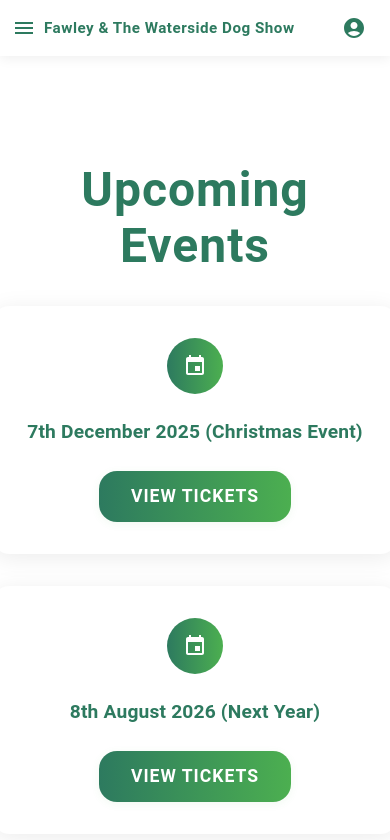
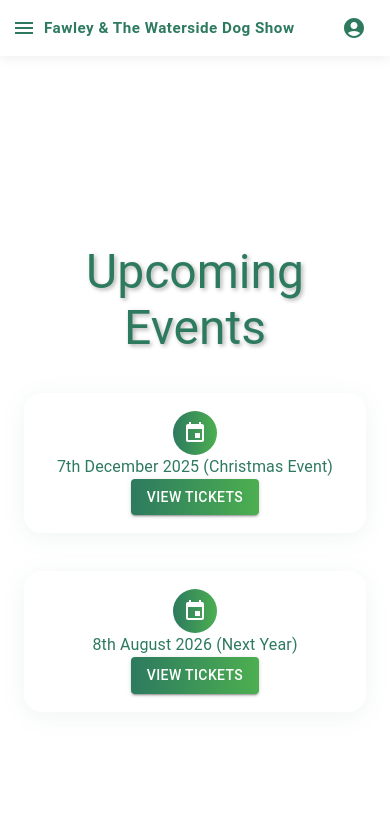
Before and after one commit to eddiemosh/fawley-waterside-dog-show, a React (Create React App) app: page /events in a window 390 px wide. Shown: the top 840 px of the page. Built offline with nearby package versions, Linux system fonts and the light colour scheme.

Commit message:
what to expect udpated formatting disabled profile

```diff
--- a/src/App.js
+++ b/src/App.js
@@ -15,6 +15,7 @@ import Donations from "./components/payments/donations";
 import DonationSuccess from "./components/donation-complete/donation-success";
 import DonationFailure from "./components/donation-complete/donation-failure";
 import AboutUs from "./components/about-us/about-us";
+import WhatToExpect from "./components/what-to-expect/what-to-expect";
 // import About from './components/about/about';
 // import WhatToExpect from './components/about/what-to-expect';
 // import Contact from './components/about/contact';
@@ -37,7 +38,7 @@ function App() {
                 <Route path="/donation-success" element={<DonationSuccess />} />
                 <Route path="/donation-failure" element={<DonationFailure />} />
                 <Route path="/about" element={<AboutUs/>}/>
-                {/*<Route path="/what-to-expect" element={<WhatToExpect/>}/>*/}
+                <Route path="/what-to-expect" element={<WhatToExpect/>}/>
                 {/*<Route path="/contact" element={<Contact/>}/>*/}
                 <Route path="*" element={<Home/>}/> {/* Redirect to Home for any unknown routes */}
             </Routes>
--- a/src/components/events/events.css
+++ b/src/components/events/events.css
@@ -87,3 +87,58 @@
         font-size: 1rem; /* Reduce button size for mobile */
     }
 }
+
+@media (max-width: 600px) {
+    .upcoming-events {
+        font-size: 1.5rem;
+        margin-top: 24px;
+        color: #2d7a5f;
+        font-weight: 700;
+        letter-spacing: 1px;
+    }
+    .events-container {
+        flex-direction: column;
+        align-items: center;
+        gap: 20px;
+    }
+    .event-box {
+        width: 90%;
+        max-width: 340px;
+        background: #fff;
+        border-radius: 18px;
+        box-shadow: 0 4px 24px rgba(45,122,95,0.08);
+        padding: 18px 10px;
+        font-size: 1rem;
+        margin: 0 0 18px 0;
+    }
+    .event-icon {
+        background: linear-gradient(90deg, #2d7a5f 0%, #4caf50 100%) !important;
+        color: #fff !important;
+        font-size: 2rem !important;
+        width: 44px !important;
+        height: 44px !important;
+        margin-bottom: 8px;
+    }
+    .event-date {
+        font-size: 1.05rem;
+        font-weight: 600;
+        color: #2d7a5f;
+        margin-bottom: 10px;
+        text-align: center;
+    }
+    .view-tickets-button {
+        font-size: 1rem;
+        border-radius: 18px;
+        padding: 10px 24px;
+        background: linear-gradient(90deg, #2d7a5f 0%, #4caf50 100%);
+        color: #fff;
+        font-weight: 600;
+        letter-spacing: 1px;
+        border: none;
+        min-width: 120px;
+        box-shadow: 0 2px 8px rgba(76,175,80,0.08);
+    }
+    .view-tickets-button:hover {
+        background: linear-gradient(90deg, #388e3c 0%, #2d7a5f 100%);
+    }
+}
--- a/src/components/events/events.js
+++ b/src/components/events/events.js
@@ -19,59 +19,22 @@ const Events = () => {
 
     return (
         <Container maxWidth="sm" style={{ minHeight: '100vh', display: 'flex', flexDirection: 'column', justifyContent: 'center' }}>
-            <Typography variant="h3" gutterBottom style={{
-                textAlign: 'center',
-                fontWeight: 700,
-                color: '#2d7a5f',
-                marginTop: 40,
-                marginBottom: 32,
-                letterSpacing: 1
-            }}>
+            <Typography className="upcoming-events" variant="h3" gutterBottom>
                 Upcoming Events
             </Typography>
-            <Box style={{ display: 'flex', flexDirection: 'column', gap: 32, alignItems: 'center', width: '100%' }}>
+            <Box className="events-container">
                 {eventsList.map((event, index) => (
-                    <Box key={index} style={{
-                        background: '#fff',
-                        borderRadius: 18,
-                        boxShadow: '0 4px 24px rgba(0,0,0,0.08)',
-                        padding: '32px 24px',
-                        minWidth: 260,
-                        maxWidth: 400,
-                        width: '100%',
-                        display: 'flex',
-                        flexDirection: 'column',
-                        alignItems: 'center',
-                        gap: 16
-                    }}>
-                        <IconButton style={{
-                            background: 'linear-gradient(90deg, #2d7a5f 0%, #4caf50 100%)',
-                            color: '#fff',
-                            fontSize: 32,
-                            width: 56,
-                            height: 56,
-                            marginBottom: 8
-                        }}>
+                    <Box className="event-box" key={index}>
+                        <IconButton className="event-icon">
                             {event.icon}
                         </IconButton>
-                        <Typography style={{ fontSize: '1.2rem', fontWeight: 600, color: '#2d7a5f', marginBottom: 8, textAlign: 'center' }}>
+                        <Typography className="event-date">
                             {event.date}
                         </Typography>
                         <Button
+                            className="view-tickets-button"
                             variant="contained"
                             onClick={handleEventClick}
-                            style={{
-                                fontSize: '1.1rem',
-                                padding: '10px 32px',
-                                borderRadius: 18,
-                                background: 'linear-gradient(90deg, #2d7a5f 0%, #4caf50 100%)',
-                                color: '#fff',
-                                fontWeight: 600,
-                                letterSpacing: 1,
-                                border: 'none',
-                                minWidth: 140,
-                                boxShadow: '0 2px 8px rgba(76,175,80,0.08)'
-                            }}
                         >
                             View Tickets
                         </Button>
--- a/src/components/header/header.js
+++ b/src/components/header/header.js
@@ -9,8 +9,7 @@ import {
     List,
     ListItem,
     ListItemText,
-    MenuItem,
-    Menu
+    Snackbar
 } from '@mui/material';
 import MenuIcon from '@mui/icons-material/Menu';
 import AccountCircleIcon from '@mui/icons-material/AccountCircle';
@@ -18,7 +17,8 @@ import {useNavigate} from 'react-router-dom';
 
 const Header = () => {
     const [drawerOpen, setDrawerOpen] = useState(false);
-    const [anchorElProfile, setAnchorElProfile] = useState(null);
+    const [snackbarOpen, setSnackbarOpen] = useState(false);
+    const [snackbarMsg, setSnackbarMsg] = useState("");
     const navigate = useNavigate();
 
     const handleMenuClick = () => {
@@ -29,22 +29,14 @@ const Header = () => {
         setDrawerOpen(false);
     };
 
-    const handleProfileClick = (event) => {
-        setAnchorElProfile(event.currentTarget);
-    };
-
-    const handleProfileClose = () => {
-        setAnchorElProfile(null);
+    const handleProfileClick = () => {
+        setSnackbarMsg("Oops, we haven't implemented this bit yet. Come back soon!");
+        setSnackbarOpen(true);
     };
 
     const handleMenuItemClick = (page) => {
         handleDrawerClose();
         navigate(page); // Navigate to the selected page
-    };
-
-    const handleProfileItemClick = (option) => {
-        handleProfileClose();
-        console.log(option); // Handle profile menu item click logic here
     };
 
     return (
@@ -102,16 +94,14 @@ const Header = () => {
                         </List>
                     </div>
                 </Drawer>
-                <Menu
-                    anchorEl={anchorElProfile}
-                    // open={Boolean(anchorElProfile)}
-                    onClose={handleProfileClose}
-                >
-                    <MenuItem onClick={() => handleProfileItemClick('Manage Account')}>Manage Account</MenuItem>
-                    <MenuItem onClick={() => handleProfileItemClick('Settings')}>Settings</MenuItem>
-                    <MenuItem onClick={() => handleProfileItemClick('Logout')}>Logout</MenuItem>
-                </Menu>
             </Toolbar>
+            <Snackbar
+                open={snackbarOpen}
+                autoHideDuration={2000}
+                onClose={() => setSnackbarOpen(false)}
+                message={snackbarMsg}
+                anchorOrigin={{ vertical: 'top', horizontal: 'center' }}
+            />
         </AppBar>
     );
 };
--- a/src/components/tickets/ticket-selection.css
+++ b/src/components/tickets/ticket-selection.css
@@ -51,7 +51,9 @@
 
 @media (max-width: 600px) {
     .ticket-selection-title {
-        font-size: 2rem;
+        font-size: 1.3rem;
+        margin-top: 12px;
+        margin-bottom: 18px;
     }
     /* Keep 2 per row on mobile */
     .ticket-grid {
--- a/src/components/tickets/ticket-selection.js
+++ b/src/components/tickets/ticket-selection.js
@@ -162,13 +162,13 @@ const TicketSelection = () => {
     const filteredAllDog = filteredTickets.filter(t => t.section === 'All Dog');
 
     return (
-        <Container maxWidth="sm" sx={{ px: { xs: 0, sm: 2 }, minHeight: '100vh', display: 'flex', flexDirection: 'column', justifyContent: 'center' }}>
-            <Typography variant="h2" gutterBottom className="ticket-selection-title" style={{
+        <Container maxWidth="sm" sx={{ px: { xs: 0, sm: 2 }, minHeight: '100vh', display: 'flex', flexDirection: 'column', justifyContent: 'flex-start', mt: { xs: 2, sm: 6 } }}>
+            <Typography variant="h3" gutterBottom className="ticket-selection-title" style={{
                 textAlign: 'center',
                 fontWeight: 700,
                 color: '#2d7a5f',
-                marginTop: 40,
-                marginBottom: 32,
+                marginTop: 16,
+                marginBottom: 24,
                 letterSpacing: 1
             }}>
                 Select Tickets
@@ -184,7 +184,7 @@ const TicketSelection = () => {
             </Box>
 
             {/* Pedigree Section */}
-            <Accordion defaultExpanded sx={{ mb: 2, borderRadius: 2, boxShadow: '0 2px 6px rgba(45,122,95,0.08)' }}>
+            <Accordion defaultExpanded={false} sx={{ mb: 2, borderRadius: 2, boxShadow: '0 2px 6px rgba(45,122,95,0.08)' }}>
                 <AccordionSummary expandIcon={<ExpandMoreIcon />} aria-controls="pedigree-content" id="pedigree-header">
                     <Typography variant="h5" sx={{ color: '#2d7a5f', fontWeight: 600 }}>
                         Pedigree Classes (£5)
@@ -213,7 +213,7 @@ const TicketSelection = () => {
                 </AccordionDetails>
             </Accordion>
             {/* All Dog Section */}
-            <Accordion defaultExpanded sx={{ mb: 2, borderRadius: 2, boxShadow: '0 2px 6px rgba(76,175,80,0.08)' }}>
+            <Accordion defaultExpanded={false} sx={{ mb: 2, borderRadius: 2, boxShadow: '0 2px 6px rgba(76,175,80,0.08)' }}>
                 <AccordionSummary expandIcon={<ExpandMoreIcon />} aria-controls="alldog-content" id="alldog-header">
                     <Typography variant="h5" sx={{ color: '#388e3c', fontWeight: 600 }}>
                         All Dog Classes (£4)
--- /dev/null
+++ b/src/components/what-to-expect/what-to-expect.js
@@ -0,0 +1,77 @@
+import React from 'react';
+import { Container, Typography, Box, Card, CardContent, Divider, Button } from '@mui/material';
+
+const WhatToExpect = () => (
+  <Container maxWidth="sm" sx={{ minHeight: '100vh', display: 'flex', flexDirection: 'column', justifyContent: 'flex-start', mt: { xs: 2, sm: 6 } }}>
+    <Typography variant="h3" className="what-to-expect-title" gutterBottom style={{ textAlign: 'center', fontWeight: 700, color: '#2d7a5f', marginTop: 16, marginBottom: 24, letterSpacing: 1 }}>
+      What To Expect
+    </Typography>
+    <Card className="what-to-expect-card" sx={{ borderRadius: 3, boxShadow: '0 4px 24px rgba(45,122,95,0.08)', background: '#fff', mb: 3 }}>
+      <CardContent>
+        <Typography variant="h5" sx={{ color: '#2d7a5f', fontWeight: 600, mb: 2 }}>
+          Registration
+        </Typography>
+        <Typography variant="body1" sx={{ mb: 2 }}>
+          Registration usually opens an hour before the show starts. Please arrive early to sign up for your chosen classes and get your number.
+        </Typography>
+      <Typography variant="body1" sx={{ mb: 2 }}>
+          Registration is available online or on the day of the show. If you register online, please bring your confirmation email to the registration desk.
+      </Typography>
+
+        <Divider sx={{ my: 2 }} />
+        <Typography variant="h5" sx={{ color: '#2d7a5f', fontWeight: 600, mb: 2 }}>
+          How it Works
+        </Typography>
+        <Typography variant="body1" sx={{ mb: 2 }}>
+          When your class is called, bring your dog into the ring. Our judges will meet all the dogs and award rosettes for 1st, 2nd, and 3rd place. Every dog is welcome, and it's all about having fun!
+        </Typography>
+      <Typography variant="body1" sx={{ mb: 2 }}>
+        If you enter a pedigree class, please ensure your dog is registered with the relevant kennel club. For fun classes, no registration is required.
+      </Typography>
+        <Divider sx={{ my: 2 }} />
+        <Typography variant="h5" sx={{ color: '#2d7a5f', fontWeight: 600, mb: 2 }}>
+          Raffle & Prizes
+        </Typography>
+        <Typography variant="body1" sx={{ mb: 2 }}>
+          Don’t miss our raffle for a chance to win great prizes! Tickets are available at the Raffle Desk.
+        </Typography>
+        <Divider sx={{ my: 2 }} />
+        <Typography variant="h5" sx={{ color: '#2d7a5f', fontWeight: 600, mb: 2 }}>
+          Vendors, Food & More
+        </Typography>
+        <Typography variant="body1" sx={{ mb: 2 }}>
+          Enjoy a variety of stalls selling doggy merchandise, food, and drinks. Sometimes there’s even an agility course for your dog to try!
+        </Typography>
+        <Divider sx={{ my: 2 }} />
+        <Typography variant="h5" sx={{ color: '#2d7a5f', fontWeight: 600, mb: 2 }}>
+          Donations
+        </Typography>
+        <Typography variant="body1" sx={{ mb: 2 }}>
+          Donations are always welcome and help us support local causes and keep the show running. Thank you for your generosity!
+        </Typography>
+        <Box mt={2} display="flex" justifyContent="center">
+          <Button
+            variant="contained"
+            size="small"
+            sx={{
+              background: 'linear-gradient(90deg, #2d7a5f 0%, #4caf50 100%)',
+              color: '#fff',
+              borderRadius: 18,
+              fontWeight: 600,
+              letterSpacing: 1,
+              minWidth: 100,
+              fontSize: '0.95rem',
+              boxShadow: '0 2px 8px rgba(76,175,80,0.08)',
+              mt: 1
+            }}
+            href="/donations"
+          >
+            Donate Now
+          </Button>
+        </Box>
+      </CardContent>
+    </Card>
+  </Container>
+);
+
+export default WhatToExpect;
```
